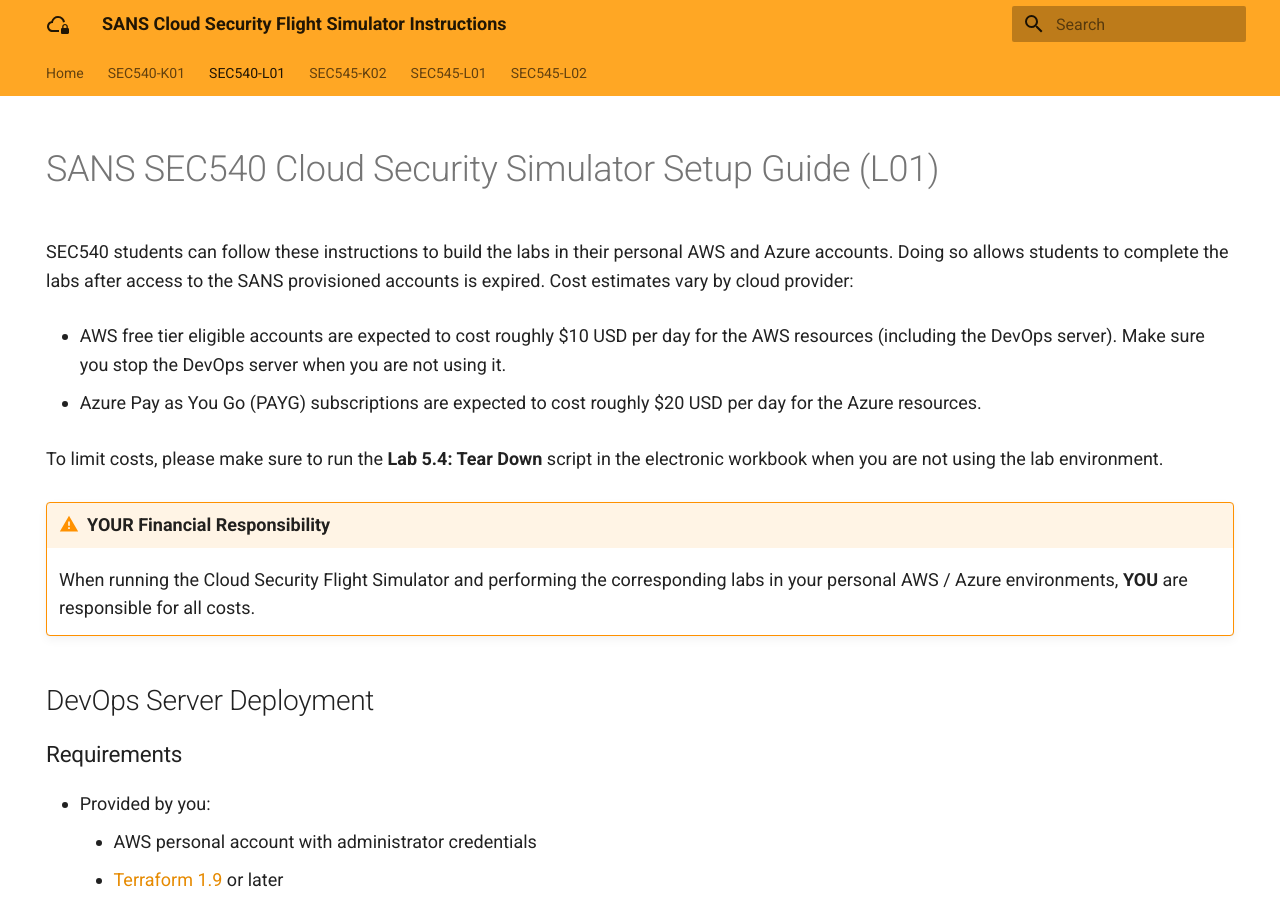
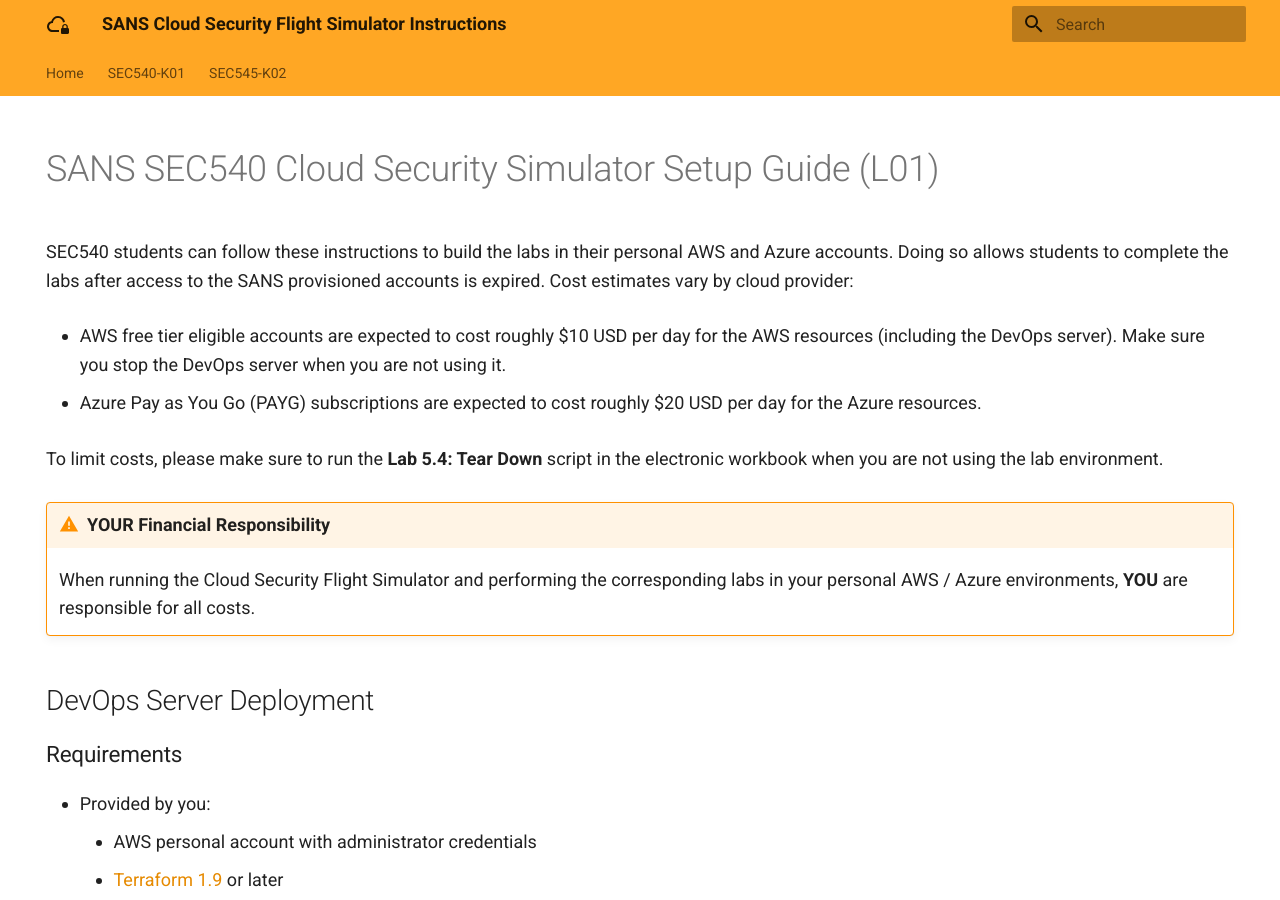
Before and after one commit to sans-cloud-sec540/simulator, an MkDocs documentation site: the page built from docs/docs/l01.md, in a window 1280 px wide and 900 px high. Built offline with MkDocs 1.6.1 and Material for MkDocs 9.7.7, drawn with Linux system fonts in a browser that asks for light colours.

```diff
--- a/docs/mkdocs.yml
+++ b/docs/mkdocs.yml
@@ -25,10 +25,7 @@
   - Home: "index.md"
   # - Versions:
   - SEC540-K01: "k01.md"
-  - SEC540-L01: "l01.md"
   - SEC545-K02: "sec545-k02.md"
-  - SEC545-L01: "sec545-l01.md"
-  - SEC545-L02: "sec545-l02.md"
 
 markdown_extensions:
   - admonition
```
